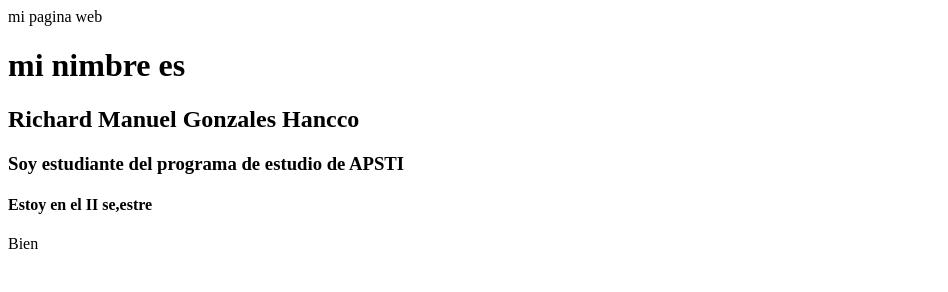
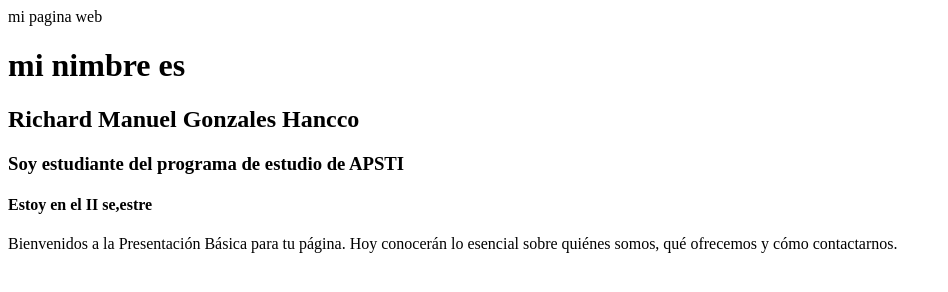
Before and after one commit to Manuel4037GH/Mi_pajina_web, a plain HTML site: page index.html in a window 1280 px wide. Shown: the whole page, without its empty margins (0-948 px from the left). Drawn offline with Linux system fonts and the light colour scheme.

Commit message:
index.html

```diff
--- a/index.html
+++ b/index.html
@@ -16,7 +16,8 @@
     <h2>Richard Manuel Gonzales Hancco</h2>
     <h3>Soy estudiante del programa de estudio de APSTI</h3>
     <H4>Estoy en el II se,estre</H4>
-<p>Bien</p>
+<p>Bienvenidos a la Presentación Básica para tu página.
+Hoy conocerán lo esencial sobre quiénes somos, qué ofrecemos y cómo contactarnos.</p>
 
 
  </body>
```
